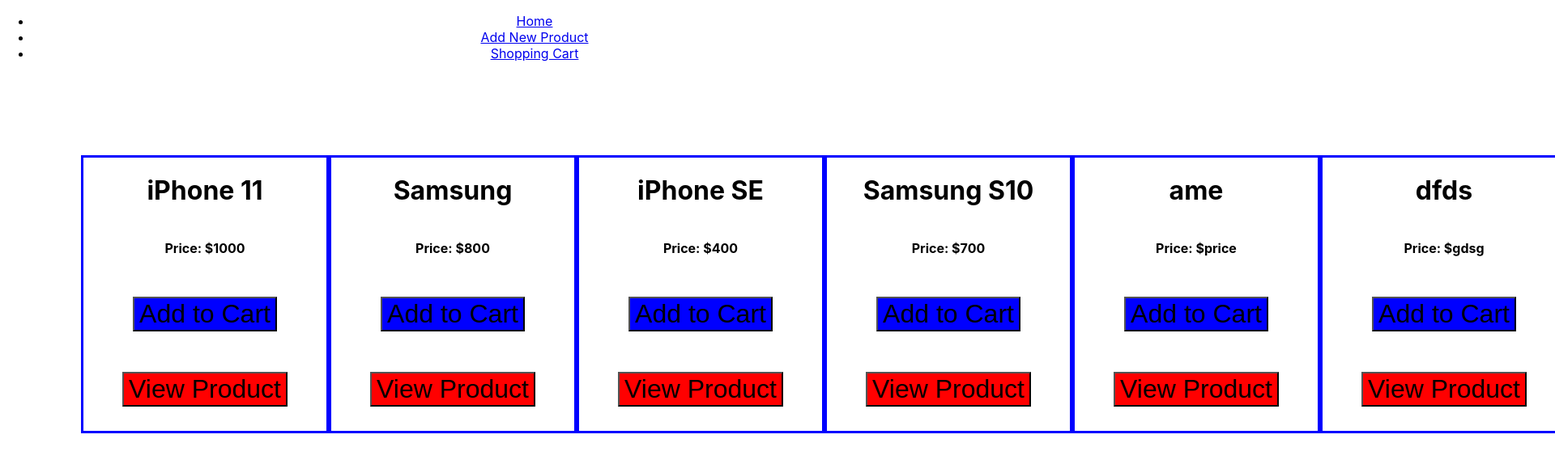
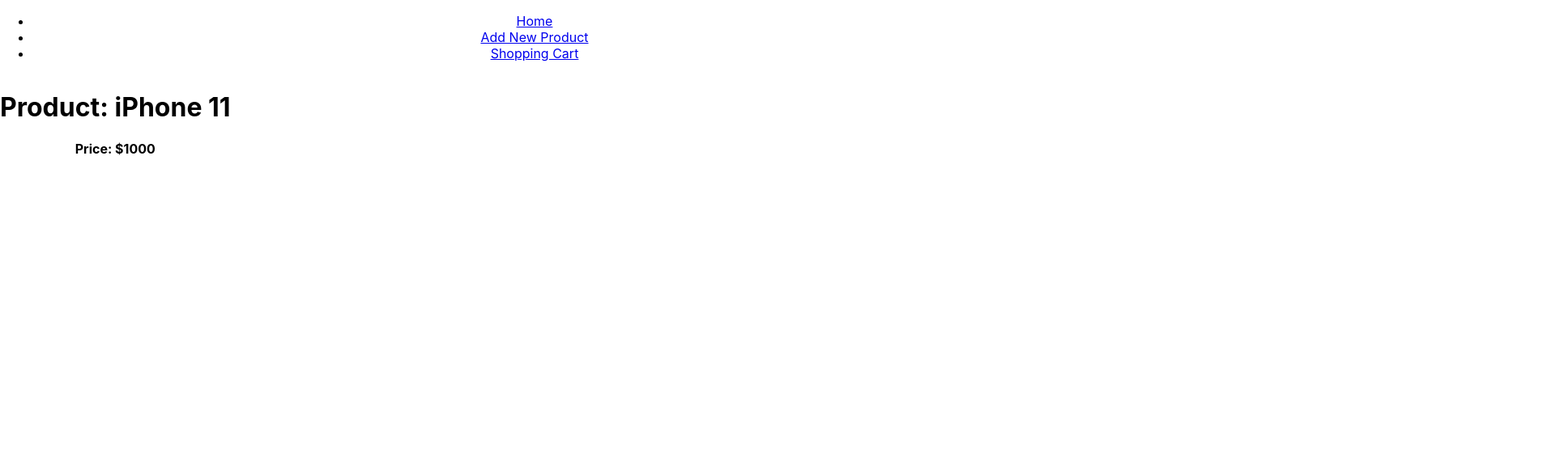
Before and after one commit to amrsekilly/ecommerce-react, a React (Create React App) app: page /products/1 in a window 1280 px wide. Shown: the top 574 px of the page at 81% size, 1920 px wide, since content can reach past the window. Built offline with nearby package versions, Linux system fonts and the light colour scheme; data requests are answered from the project's data file.

Commit message:
Finished the product page feature

```diff
--- a/package.json
+++ b/package.json
@@ -9,6 +9,7 @@
     "axios": "^0.19.2",
     "react": "^16.13.1",
     "react-dom": "^16.13.1",
+    "react-loader-spinner": "^3.1.14",
     "react-router-dom": "^5.1.2",
     "react-scripts": "3.4.1"
   },
--- a/src/Components/Home.js
+++ b/src/Components/Home.js
@@ -52,10 +52,6 @@
     );
   };
 
-  handleProductClick = (productId) => {
-    console.log("the product is: ", productId);
-  };
-
   render() {
     return (
       <Router>
@@ -75,6 +71,9 @@
           </nav>
           <div className="home">
             <Switch>
+              <Route path="/products/:id">
+                <ProductPage />
+              </Route>
               <Route path="/add-product">
                 <AddProduct
                   handleNameChange={this.handleNameChange}
--- a/src/Components/Product.js
+++ b/src/Components/Product.js
@@ -1,4 +1,5 @@
 import React, { Component } from "react";
+import { Link } from "react-router-dom";
 
 export class Product extends Component {
   render() {
@@ -13,12 +14,9 @@
           <button onClick={this.props.handleClick} className="btn">
             Add to Cart
           </button>
-          <button
-            onClick={() => this.props.handleProductClick(this.props.product.id)}
-            className="btn view-button"
-          >
-            View Product
-          </button>
+          <Link to={`/products/${this.props.product.id}`}>
+            <button className="btn view-button">View Product</button>
+          </Link>
         </div>
       </div>
     );
--- a/src/Components/ProductPage.js
+++ b/src/Components/ProductPage.js
@@ -1,7 +1,39 @@
 import React, { Component } from "react";
+import Loader from "react-loader-spinner";
+import { get as axiosGet } from "axios";
 
 export class ProductPage extends Component {
+  state = {
+    name: "",
+    price: "",
+    isLoaded: false,
+  };
+  componentDidMount() {
+    let pathname = window.location.pathname.substr(1).split("/")[1];
+    axiosGet(`${process.env.REACT_APP_BASE_URL}/products/${pathname}`).then(
+      ({ data: { name, price } }) =>
+        this.setState({
+          name,
+          price,
+          isLoaded: true,
+        })
+    );
+  }
+
   render() {
-    return <div></div>;
+    const { name, price, isLoaded } = this.state;
+    if (isLoaded) {
+      return (
+        <div>
+          <h1>Product: {name}</h1>
+          <b>Price: ${price}</b>
+        </div>
+      );
+    }
+    return (
+      <div style={{ display: "block", margin: "auto" }}>
+        <Loader type="ThreeDots" color="#00BFFF" height={80} width={80} />
+      </div>
+    );
   }
 }
--- a/src/Components/ProductsList.js
+++ b/src/Components/ProductsList.js
@@ -10,7 +10,6 @@
             key={product.id}
             handleClick={this.props.handleClick}
             product={product}
-            handleProductClick={this.props.handleProductClick}
           />
         ))}
       </div>
--- a/src/index.js
+++ b/src/index.js
@@ -1,5 +1,6 @@
 import React from "react";
 import ReactDOM from "react-dom";
+import "react-loader-spinner/dist/loader/css/react-spinner-loader.css";
 import "./index.css";
 import App from "./App";
 
```
Also changed, not shown: 1 other file (tests, documents, lock files or other folders).
